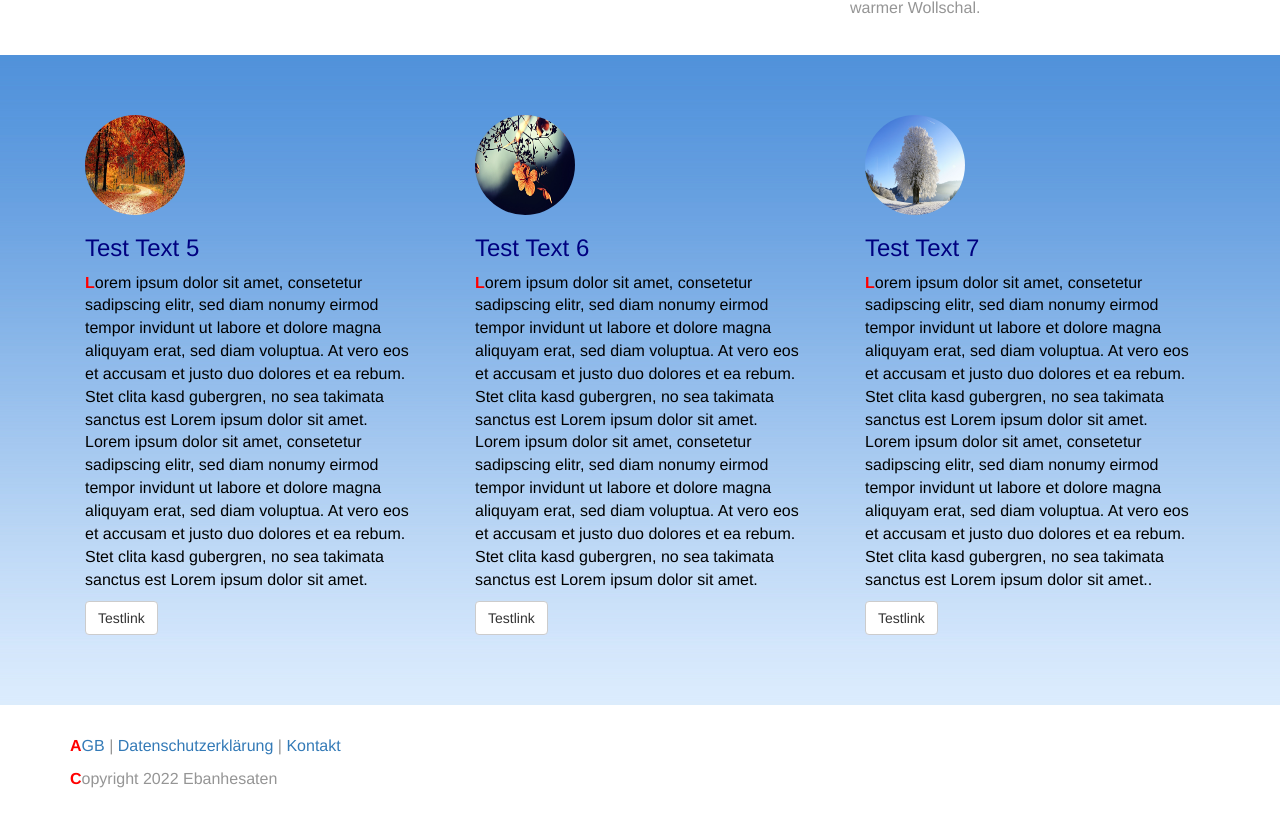
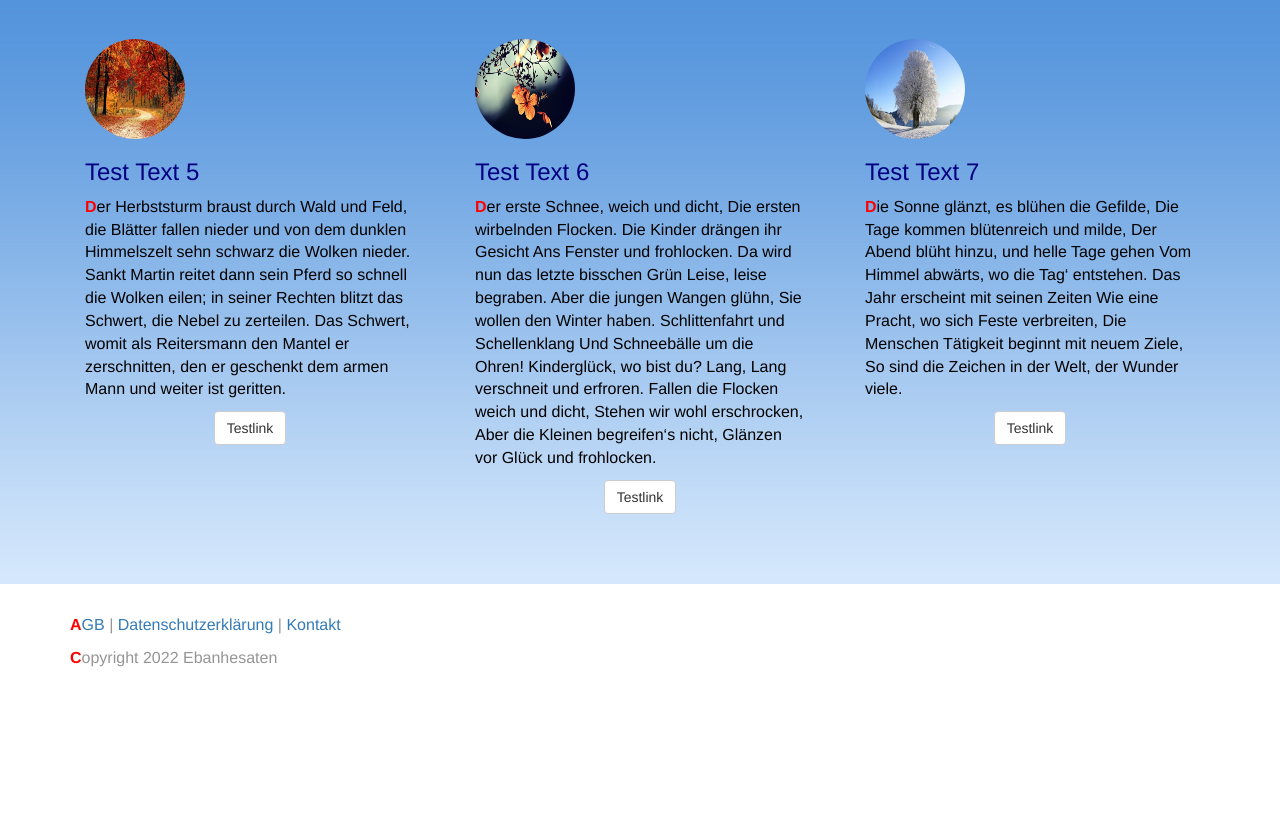
Before and after one commit to anonymous200303/256-Fotofreunde, a plain HTML site: page index.html in a window 1280 px wide. Shown: the part 1679-2506 px from the top of the page. After the commit the page ends 2389 px from the top, so only its background shows below. Drawn offline with Linux system fonts and the light colour scheme.

Commit message:
Update index.html

```diff
--- a/index.html
+++ b/index.html
@@ -1,4 +1,4 @@
-!DOCTYPE html>
+<!DOCTYPE html>
 <!-- Template by Quackit.com -->
 <html lang="en">
 <head>
@@ -37,7 +37,7 @@
                     <span class="icon-bar"></span>
                     <span class="icon-bar"></span>
                 </button>
-                <a class="navbar-brand" href="#"><span class="glyphicon glyphicon-fire"></span> Logo</a>
+                <a class="navbar-brand" href="#"><span class="glyphicon glyphicon-globe"></span> Logo</a>
             </div>
             <!-- Navbar links -->
             <div class="collapse navbar-collapse" id="navbar">
@@ -66,7 +66,7 @@
 					<div class="form-group">
 						<input type="text" class="form-control">
 					</div>
-					<button type="submit" class="btn btn-default">Search</button>
+					<button type="submit" class="btn btn-success">Search</button>
 				</form>
 
             </div>
@@ -122,7 +122,7 @@
         <!-- Page Intro -->
         <div class="row page-intro">
             <div class="col-lg-12">
-                <h1>FotosFreunde</h1>
+                <img class="img-responsive img-rounded" src="willkommen.gif" alt="">
                     <small>Der Verein „Fotofreunde Düsseldorf e.V.“ wurde im Jahr 2010 neu gegründet. Die Mehrheit unserer Mitglieder arbeitet aktiv mit der digitalen Technik. Ausgewähltetozeitschriften sind von uns abonniert und halten uns auf dem neuesten technischen und künstlerischen Stand. Auch die Geselligkeit kommt nicht zu kurz. Wir treffen uns nach Absprache an Wochenenden zu Fotowanderungen. Sind Sie interessiert oder gar neugierig geworden, dann besuchen Sie uns doch einfach einmal unverbindlich. Wir würden uns über Ihr Kommen freuen. Wir treffen uns jeden Mittwoch um 20.00 Uhr im Schulgebäude Kirchfeldstr. 94-96, Düsseldorf</small>
 
 
@@ -183,20 +183,65 @@
 					<div class="col-sm-4 footer-blurb-item">
 						<img class="img-circle" src="Herbst.jpg" alt="" width="100" height="100">
 						<h3>Test Text 5</h3>
-						<p>Lorem ipsum dolor sit amet, consetetur sadipscing elitr, sed diam nonumy eirmod tempor invidunt ut labore et dolore magna aliquyam erat, sed diam voluptua. At vero eos et accusam et justo duo dolores et ea rebum. Stet clita kasd gubergren, no sea takimata sanctus est Lorem ipsum dolor sit amet. Lorem ipsum dolor sit amet, consetetur sadipscing elitr, sed diam nonumy eirmod tempor invidunt ut labore et dolore magna aliquyam erat, sed diam voluptua. At vero eos et accusam et justo duo dolores et ea rebum. Stet clita kasd gubergren, no sea takimata sanctus est Lorem ipsum dolor sit amet.</p>
-						<p><a class="btn btn-default" href="#">Testlink</a></p>
+						<p>Der Herbststurm braust durch Wald und Feld,
+                            die Blätter fallen nieder
+                            und von dem dunklen Himmelszelt
+                            sehn schwarz die Wolken nieder.
+
+                            Sankt Martin reitet dann sein Pferd
+                            so schnell die Wolken eilen;
+                            in seiner Rechten blitzt das Schwert,
+                            die Nebel zu zerteilen.
+
+                            Das Schwert, womit als Reitersmann
+                            den Mantel er zerschnitten,
+                            den er geschenkt dem armen Mann
+                            und weiter ist geritten.</p>
+				<center>	<p><a class="btn btn-default" href="#">Testlink</a></p></center>
 					</div>
 					<div class="col-sm-4 footer-blurb-item">
 						<img class="img-circle" src="Frühling.jpg" alt="" width="100" height="100">
 						<h3>Test Text 6</h3>
-						<p>Lorem ipsum dolor sit amet, consetetur sadipscing elitr, sed diam nonumy eirmod tempor invidunt ut labore et dolore magna aliquyam erat, sed diam voluptua. At vero eos et accusam et justo duo dolores et ea rebum. Stet clita kasd gubergren, no sea takimata sanctus est Lorem ipsum dolor sit amet. Lorem ipsum dolor sit amet, consetetur sadipscing elitr, sed diam nonumy eirmod tempor invidunt ut labore et dolore magna aliquyam erat, sed diam voluptua. At vero eos et accusam et justo duo dolores et ea rebum. Stet clita kasd gubergren, no sea takimata sanctus est Lorem ipsum dolor sit amet.</p>
-						<p><a class="btn btn-default" href="#">Testlink</a></p>
+						<p>Der erste Schnee, weich und dicht,
+                            Die ersten wirbelnden Flocken.
+                            Die Kinder drängen ihr Gesicht
+                            Ans Fenster und frohlocken.
+
+                            Da wird nun das letzte bisschen Grün
+
+                            Leise, leise begraben.
+                            Aber die jungen Wangen glühn,
+                            Sie wollen den Winter haben.
+
+                            Schlittenfahrt und Schellenklang
+                            Und Schneebälle um die Ohren!
+                            Kinderglück, wo bist du? Lang,
+                            Lang verschneit und erfroren.
+
+
+                            Fallen die Flocken weich und dicht,
+                            Stehen wir wohl erschrocken,
+                            Aber die Kleinen begreifen‘s nicht,
+                            Glänzen vor Glück und frohlocken.</p>
+					<center><p><a class="btn btn-default" href="#">Testlink</a></p></center>
 					</div>
 					<div class="col-sm-4 footer-blurb-item">
 						<img class="img-circle" src="Winter.jpg" alt="" width="100" height="100">
 						<h3>Test Text 7</h3>
-						<p>Lorem ipsum dolor sit amet, consetetur sadipscing elitr, sed diam nonumy eirmod tempor invidunt ut labore et dolore magna aliquyam erat, sed diam voluptua. At vero eos et accusam et justo duo dolores et ea rebum. Stet clita kasd gubergren, no sea takimata sanctus est Lorem ipsum dolor sit amet. Lorem ipsum dolor sit amet, consetetur sadipscing elitr, sed diam nonumy eirmod tempor invidunt ut labore et dolore magna aliquyam erat, sed diam voluptua. At vero eos et accusam et justo duo dolores et ea rebum. Stet clita kasd gubergren, no sea takimata sanctus est Lorem ipsum dolor sit amet..</p>
-						<p><a class="btn btn-default" href="#">Testlink</a></p>
+						<p>Die Sonne glänzt, es blühen die Gefilde,
+                            Die Tage kommen blütenreich und milde,
+                            Der Abend blüht hinzu, und helle Tage gehen
+                            Vom Himmel abwärts, wo die Tag‘ entstehen.
+
+
+
+                            Das Jahr erscheint mit seinen Zeiten
+                            Wie eine Pracht, wo sich Feste verbreiten,
+                            Die Menschen Tätigkeit beginnt mit neuem Ziele,
+                            So sind die Zeichen in der Welt, der Wunder viele.
+
+                            </p>
+						<center><p><a class="btn btn-default" href="#">Testlink</a></p></center>
 					</div>
 
 				</div>
```
